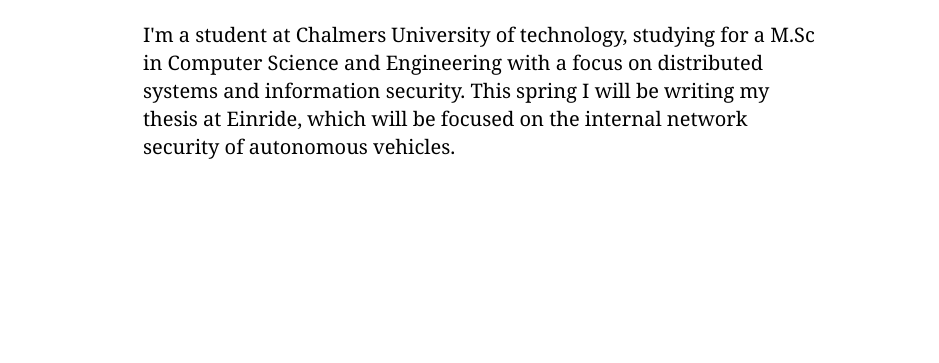
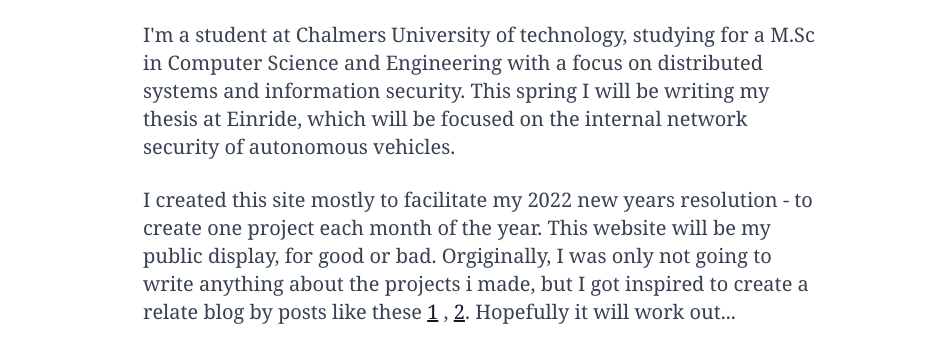
Before and after one commit to blaberg/johnblaberg.com, a Gatsby site: page /about in a window 1280 px wide. Shown: the part 187-550 px from the top of the page, without its empty margins (161-1100 px from the left). Built offline with nearby package versions, Linux system fonts and the light colour scheme; Gatsby itself is replaced by a stand-in of ours.

Commit message:
feat: update about page

```diff
--- a/src/pages/about.tsx
+++ b/src/pages/about.tsx
@@ -6,13 +6,27 @@
     <Layout pageTitle="About">
       <article className="max-w-2xl mx-auto">
         <h2 className="font-bold text-3xl mb-6">About</h2>
-        <p className="font-serif text-xl">
-          I&apos;m a student at Chalmers University of technology, studying for
-          a M.Sc in Computer Science and Engineering with a focus on distributed
-          systems and information security. This spring I will be writing my
-          thesis at Einride, which will be focused on the internal network
-          security of autonomous vehicles.
-        </p>
+        <div className="prose text-xl font-serif">
+          <p>
+            I&apos;m a student at Chalmers University of technology, studying
+            for a M.Sc in Computer Science and Engineering with a focus on
+            distributed systems and information security. This spring I will be
+            writing my thesis at Einride, which will be focused on the internal
+            network security of autonomous vehicles.
+          </p>
+          <p>
+            I created this site mostly to facilitate my 2022 new years
+            resolution - to create one project each month of the year. This
+            website will be my public display, for good or bad. Orgiginally, I
+            was only not going to write anything about the projects i made, but
+            I got inspired to create a relate blog by posts like these{" "}
+            <a href="https://sites.google.com/site/steveyegge2/you-should-write-blogs">
+              1
+            </a>{" "}
+            , <a href="http://www.paulgraham.com/writing44.html">2</a>.
+            Hopefully it will work out...
+          </p>
+        </div>
       </article>
     </Layout>
   )
```
